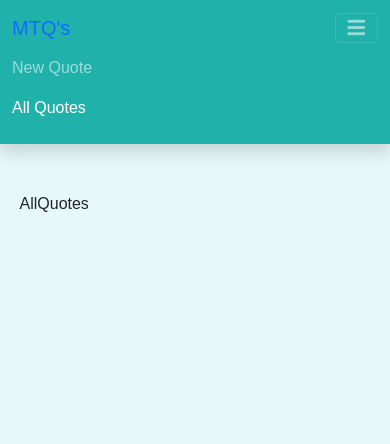
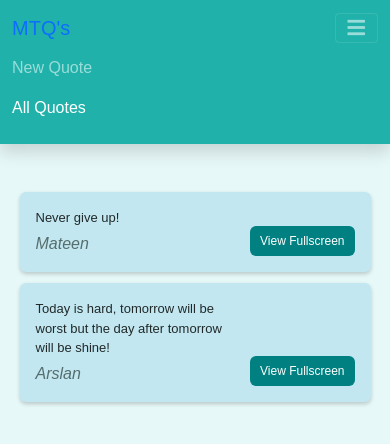
Before and after one commit to mateenNawaz86/Quotes, a React (Create React App) app: page /all-quotes in a window 390 px wide. Shown: the top 444 px of the page. Built offline with nearby package versions, Linux system fonts and the light colour scheme.

Commit message:
Items Responsiveness setup

```diff
--- a/src/components/UI/Fill-Button.module.css
+++ b/src/components/UI/Fill-Button.module.css
@@ -16,9 +16,16 @@
   color: #000;
 }
 
-@media (max-width: 410px) {
+@media (max-width: 450px) {
   .fillBtn {
     padding: 6px 10px;
     font-size: 12px;
   }
 }
+
+@media (max-width: 326px) {
+  .fillBtn {
+    padding: 5px 8px;
+    font-size: 10px;
+  }
+}
--- a/src/components/layout/Layout.module.css
+++ b/src/components/layout/Layout.module.css
@@ -1,5 +1,5 @@
 .main {
   margin: 3rem auto;
-  width: 90%;
+  width: 100%;
   max-width: 40rem;
 }
--- a/src/components/quotes/QuoteForm.jsx
+++ b/src/components/quotes/QuoteForm.jsx
@@ -1,8 +1,10 @@
-import { useRef } from 'react';
+import React from "react";
+import { useRef } from "react";
 
-import Card from '../ui/Card';
-import LoadingSpinner from '../ui/LoadingSpinner';
-import classes from './QuoteForm.module.css';
+import Card from "../UI/Card";
+import FillBtn from "../UI/FillBtn";
+import LoadingSpinner from "../UI/LoadingSpinner";
+import classes from "./QuoteForm.module.css";
 
 const QuoteForm = (props) => {
   const authorInputRef = useRef();
@@ -29,15 +31,15 @@ const QuoteForm = (props) => {
         )}
 
         <div className={classes.control}>
-          <label htmlFor='author'>Author</label>
-          <input type='text' id='author' ref={authorInputRef} />
+          <label htmlFor="author">Author</label>
+          <input type="text" id="author" ref={authorInputRef} />
         </div>
         <div className={classes.control}>
-          <label htmlFor='text'>Text</label>
-          <textarea id='text' rows='5' ref={textInputRef}></textarea>
+          <label htmlFor="text">Text</label>
+          <textarea id="text" rows="5" ref={textInputRef}></textarea>
         </div>
         <div className={classes.actions}>
-          <button className='btn'>Add Quote</button>
+          <FillBtn>Add Quote</FillBtn>
         </div>
       </form>
     </Card>
--- a/src/components/quotes/QuoteForm.module.css
+++ b/src/components/quotes/QuoteForm.module.css
@@ -42,8 +42,5 @@
 
 .actions {
   text-align: right;
+  margin-top: 15px;
 }
-
-.actions button {
-  font-size: 1.25rem;
-}
--- a/src/components/quotes/QuoteItem.jsx
+++ b/src/components/quotes/QuoteItem.jsx
@@ -1,4 +1,7 @@
-import classes from './QuoteItem.module.css';
+import React from "react";
+import classes from "./QuoteItem.module.css";
+import FillBtn from "../UI/FillBtn";
+import { Link } from "react-router-dom";
 
 const QuoteItem = (props) => {
   return (
@@ -9,9 +12,9 @@ const QuoteItem = (props) => {
         </blockquote>
         <figcaption>{props.author}</figcaption>
       </figure>
-      <a className='btn'>
-        View Fullscreen
-      </a>
+      <Link to="/">
+        <FillBtn>View Fullscreen</FillBtn>
+      </Link>
     </li>
   );
 };
--- a/src/components/quotes/QuoteItem.module.css
+++ b/src/components/quotes/QuoteItem.module.css
@@ -22,7 +22,7 @@
 .item blockquote {
   margin: 0;
   text-align: left;
-  font-size: 1.5rem;
+  font-size: 1.1rem;
   color: #212929;
 }
 
@@ -35,3 +35,19 @@
   font-style: italic;
   color: #566d6d;
 }
+
+@media (max-width: 768px) {
+  .item {
+    margin: 3% auto;
+    max-width: 90%;
+  }
+}
+
+@media (max-width: 580px) {
+  .item figure {
+    width: 60%;
+  }
+  .item blockquote {
+    font-size: 13px;
+  }
+}
--- a/src/pages/AddingQuotes.jsx
+++ b/src/pages/AddingQuotes.jsx
@@ -1,7 +1,12 @@
 import React from "react";
+import QuoteForm from "../components/quotes/QuoteForm";
 
 const AddingQuotes = () => {
-  return <div>AddingQuotes</div>;
+  return (
+    <>
+      <QuoteForm />
+    </>
+  );
 };
 
 export default AddingQuotes;
--- a/src/pages/AllQuotes.jsx
+++ b/src/pages/AllQuotes.jsx
@@ -1,7 +1,21 @@
 import React from "react";
+import QuoteList from "../components/quotes/QuoteList";
+
+const DUMMY_QUOTES = [
+  {
+    id: "q1",
+    author: "Mateen",
+    text: "Never give up!",
+  },
+  {
+    id: "q2",
+    author: "Arslan",
+    text: "Today is hard, tomorrow will be worst but the day after tomorrow will be shine!",
+  },
+];
 
 const AllQuotes = () => {
-  return <div>AllQuotes</div>;
+  return <QuoteList quotes={DUMMY_QUOTES} />;
 };
 
 export default AllQuotes;
```
Also changed, not shown: src/components/quotes/QuoteList.jsx (+5 -5 lines), 1 other file (tests, documents, lock files or other folders).
